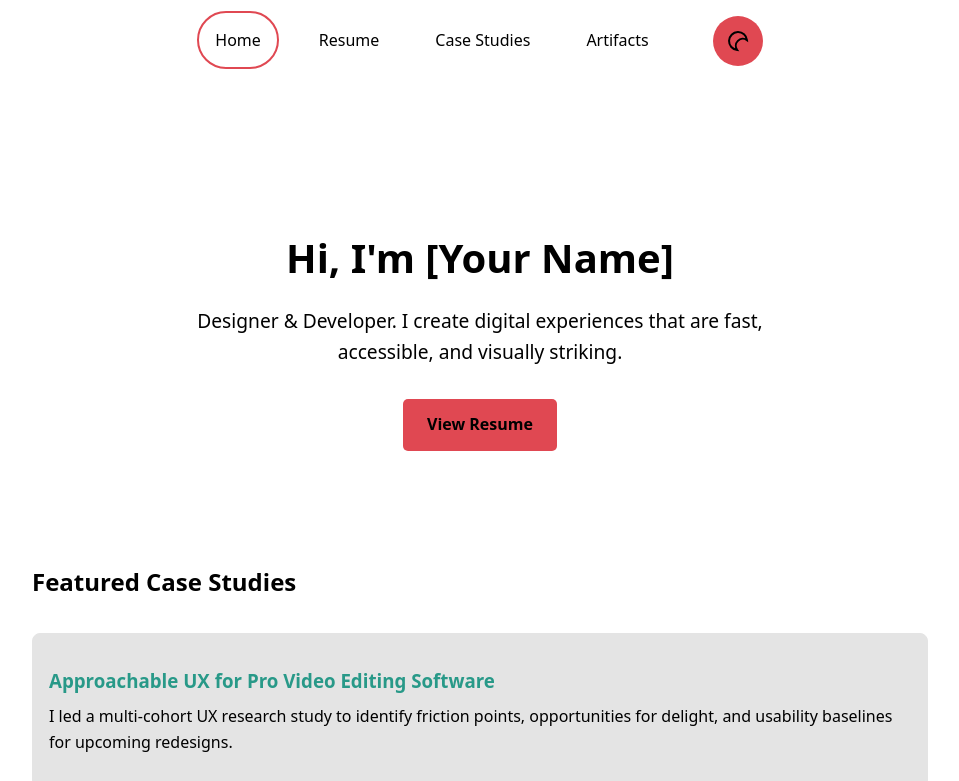
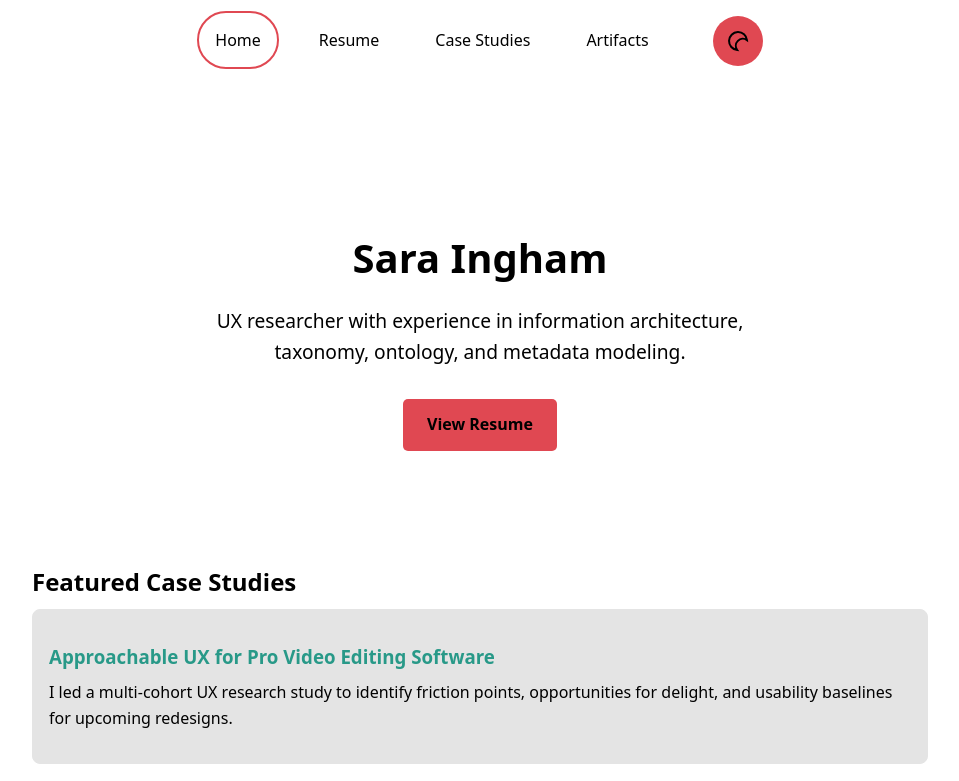
Before and after one commit to singhams/portfolio, a Jekyll site: the page built from index.md, in a window 1280 px wide. Shown: the top 781 px of the page, without its empty margins (160-1119 px from the left). Built offline with Jekyll 4.4.1, drawn with Linux system fonts in a browser that asks for light colours.

Commit message:
styles and homepage text

```diff
--- a/assets/css/style.css
+++ b/assets/css/style.css
@@ -145,7 +145,7 @@ p {
   display: grid;
   grid-template-columns: repeat(auto-fit, minmax(250px, 1fr));
   gap: 1rem;
-  margin-top: 2rem;
+  /* margin-top: 2rem; */
 }
 .card {
   border: 1px solid var(--card-border);
--- a/index.md
+++ b/index.md
@@ -4,8 +4,8 @@ title: Home
 ---
 
 <header class="hero">
-  <h1>Hi, I'm [Your Name]</h1>
-  <p>Designer & Developer. I create digital experiences that are fast, accessible, and visually striking.</p>
+  <h1>Sara Ingham</h1>
+  <p>UX researcher with experience in information architecture, taxonomy, ontology, and metadata modeling.</p>
   <a href="{{ '/resume' | relative_url }}" class="btn">View Resume</a>
 </header>
 
```
